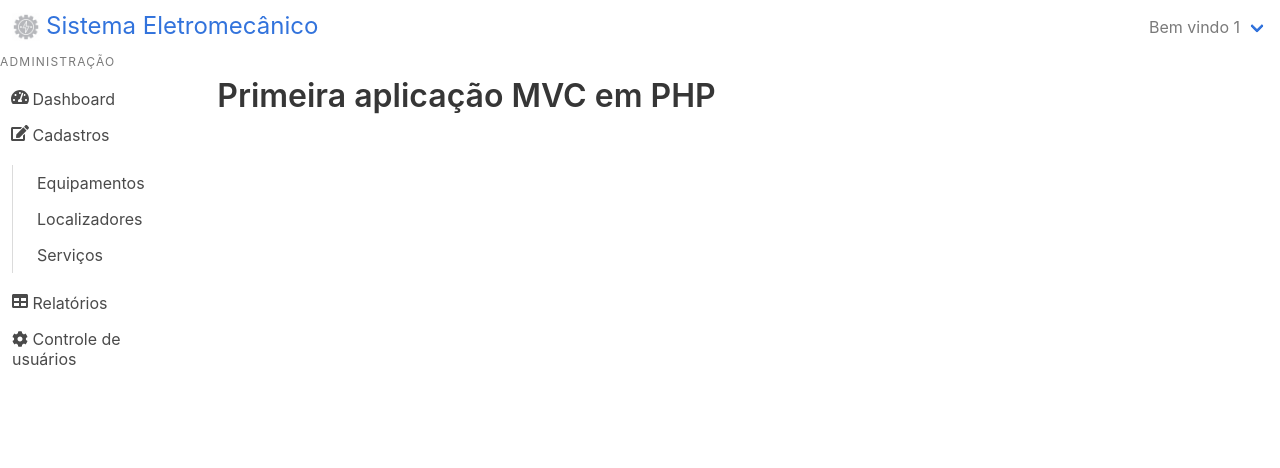
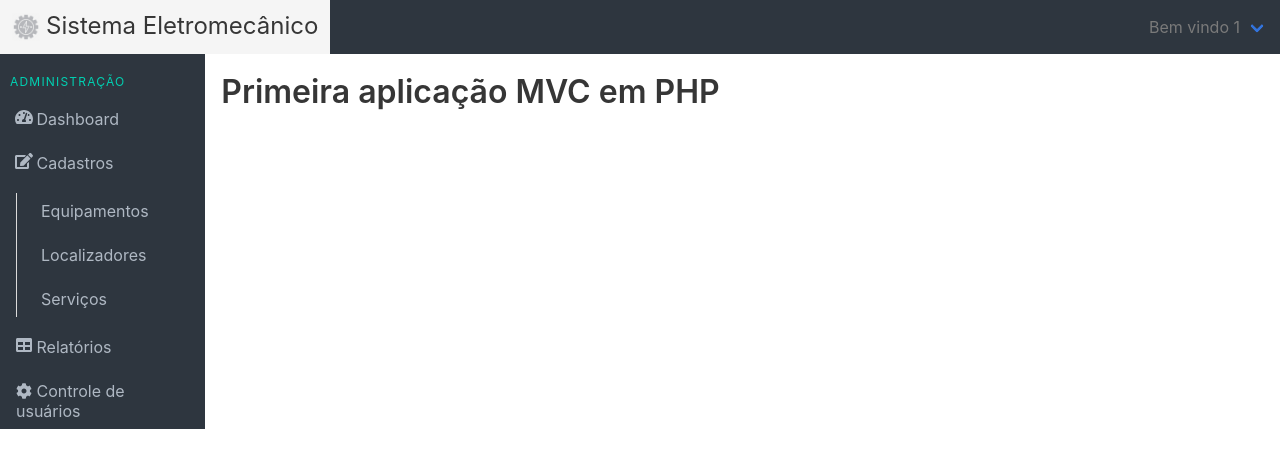
Before and after one commit to Kleber2018/Sistema-Ordem-de-Servico, a PHP site: page /home/index in a window 1280 px wide. Shown: the top 468 px of the page. Run offline with PHP 8.4, Linux system fonts and the light colour scheme; the visitor is signed in with stand-in values (Sample User, id 1); some libraries are stand-ins or nearby versions.

Commit message:
Bulma+login

```diff
--- a/App/Views/layouts/aside.php
+++ b/App/Views/layouts/aside.php
@@ -1,6 +1,6 @@
 <section class="main-content columns is-fullheight">
 
-  <aside class="column is-2 is-narrow-mobile is-fullheight aside menu">
+  <aside class="column is-2 aside menu">
 
     <ul class="menu-list ">
     <p class="menu-label">Administração</p>
@@ -9,7 +9,7 @@
             <li><a><span class="icon is-small"><i class="fas fa-edit"></i></span> Cadastros</a>
               <ul>
                   <li><a>Equipamentos</a></li>
-                  <li><a <?php if($viewVar['nameController'] == "LocalizadorController") { ?> class="is-active" <?php } ?> href="http://<?php echo APP_HOST; ?>/localizador/localizadorCadastro">Localizadores</a></li>
+                  <li class="menu-item"><a <?php if($viewVar['nameController'] == "LocalizadorController") { ?> class="is-active" <?php } ?> href="http://<?php echo APP_HOST; ?>/localizador/localizadorCadastro">Localizadores</a></li>
                   <li><a>Serviços</a></li>
                 </ul>
             </li>
@@ -17,7 +17,7 @@
             <li><a <?php if($viewVar['nameController'] == "UsuarioController") { ?> class="is-active" <?php } ?> href="http://<?php echo APP_HOST; ?>/usuario/cadastro"><i class="fa fa-cog"></i> Controle de usuários</a></li>
           </ul>
     </ul>
-  </aside>
+            </aside>
 
 <!--
 <div class="wrapper">
--- a/App/Views/layouts/header.php
+++ b/App/Views/layouts/header.php
@@ -2,7 +2,6 @@
 <head>
     <meta charset="utf-8">
     <meta name="viewport" content="width=device-width, initial-scale=1">
-
   <title><?php echo TITLE; ?></title>
   <link rel="stylesheet" href="http://<?php echo APP_HOST; ?>/public/css/bulma-0.7.2/css/bulma.min.css">
   <link rel="stylesheet" href="http://<?php echo APP_HOST; ?>/public/css/estilo.css">
--- a/App/Views/layouts/menu.php
+++ b/App/Views/layouts/menu.php
@@ -1,5 +1,5 @@
 <nav class="navbar is-large" role="navigation" aria-label="main navigation">
-    <div class="navbar-brand">
+    <div class="hero navbar-brand is-centered">
         <a href="http://<?php echo APP_HOST; ?>" class="navbar-item">
           <img src="http://<?php echo APP_HOST; ?>/public/imgs/logo-cog-2.png">
           <p class = "is-size-4" style="padding-bottom:2px; padding-left:6px;"> Sistema Eletromecânico</p>
@@ -8,7 +8,7 @@
     </div>
 
     <div class="navbar-end">
-        <div class='navbar-item has-dropdown is-hoverable'>
+        <div class='navbar-item has-dropdown is-hoverable has-text-dark'>
             <a class='navbar-link has-text-grey'>
             Bem vindo <?php echo $_SESSION['usuario']?>
             </a>
--- a/public/css/bulma-0.7.2/bulma.sass
+++ b/public/css/bulma-0.7.2/bulma.sass
@@ -1,3 +1,4 @@
+
 @charset "utf-8"
 /*! bulma.io v0.7.2 | MIT License | github.com/jgthms/bulma */
 @import "sass/utilities/_all"
--- a/public/css/estilo.css
+++ b/public/css/estilo.css
@@ -1,25 +1,25 @@
-/*
 .nav-tag{padding-right:30px}
 .tag-notif{border-radius:50%;position:absolute;top:5px;margin-left:10px}
 @media (max-width:768px){.tag-notif{margin-left:-2px}}
 .navbar{background:#2e363f}.navbar-item{background-color:#2e363f;color:#afb8c3!important}
-.navbar-item.is-active{background-color:#00d1b2!important;color:#363636!important}
-.navbar-item:hover{background-color:#f5f5f5!important;color:#363636!important}
+.navbar-item.is-active,.navbar-item:hover{background-color:#f5f5f5!important;color:#363636!important}
 .navbar .is--brand:hover{background-color:#2e363f!important}
 .navbar-brand-logo{max-height:3rem!important;border-radius:.25em;padding:.25em}
 .navbar-brand-logo,.navbar-dropdown .navbar-item{background-color:#fff}
 .navbar-burger{background-color:#2e363f!important;border:0}
 .navbar-burger span{background-color:#00d1b2}
-.navbar-link figure img{border-radius:50%;max-height:2em}
+.navbar-link figure img{border-radius:10%;max-height:2em}
 .breadcrumb:not(:last-child){margin-bottom:0}
-.aside{background:#2e363f;padding:2em .2em 0 1em;   height: 100%;
-    padding: 0;
-    margin: 0;}
+.aside{background:#2e363f;padding:2em .2em 0 1em}
 .aside a{color:#afb8c3}
 .aside .menu-list li{margin-top:.5em}
 .main{padding:2em 1em 0}
 .menu-label{color:#00d1b2;margin-left:.5em}
-.menu-list.is-active{background-color:#00d1b2!important;color:#363636!important}
 .block{margin-top:.5em}
-
-*/
+.menu-list .menu-item .is-active{
+    background-color: #00d1b2;
+    color: #2e363f;
+}
+.navbar.is-primary {
+    background:#2e363f;
+}
```
